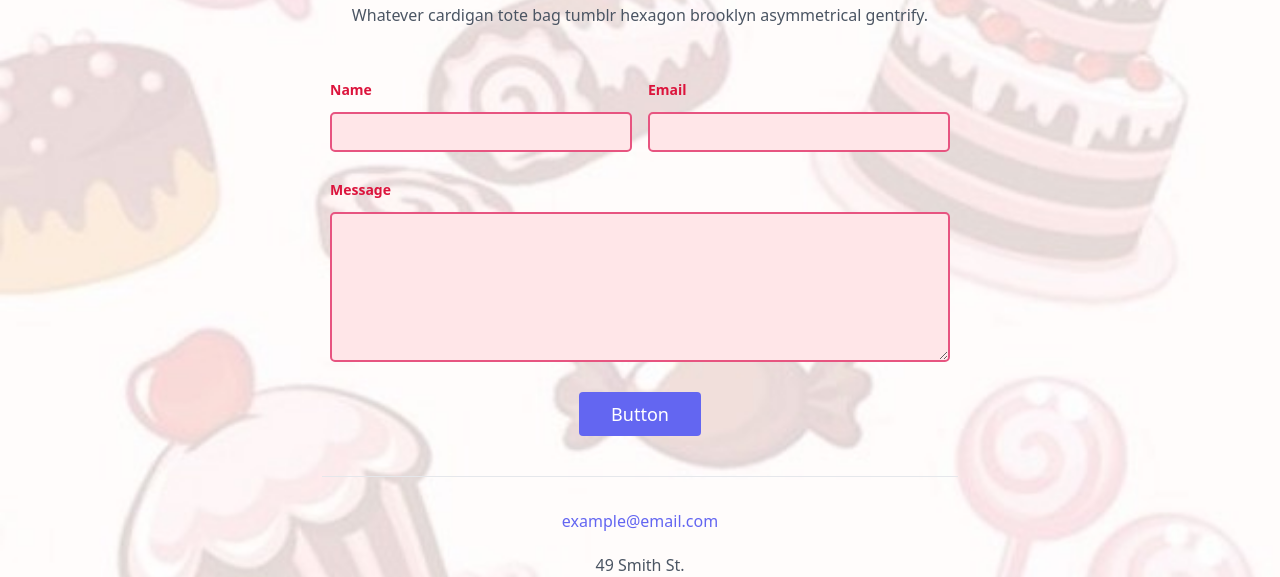
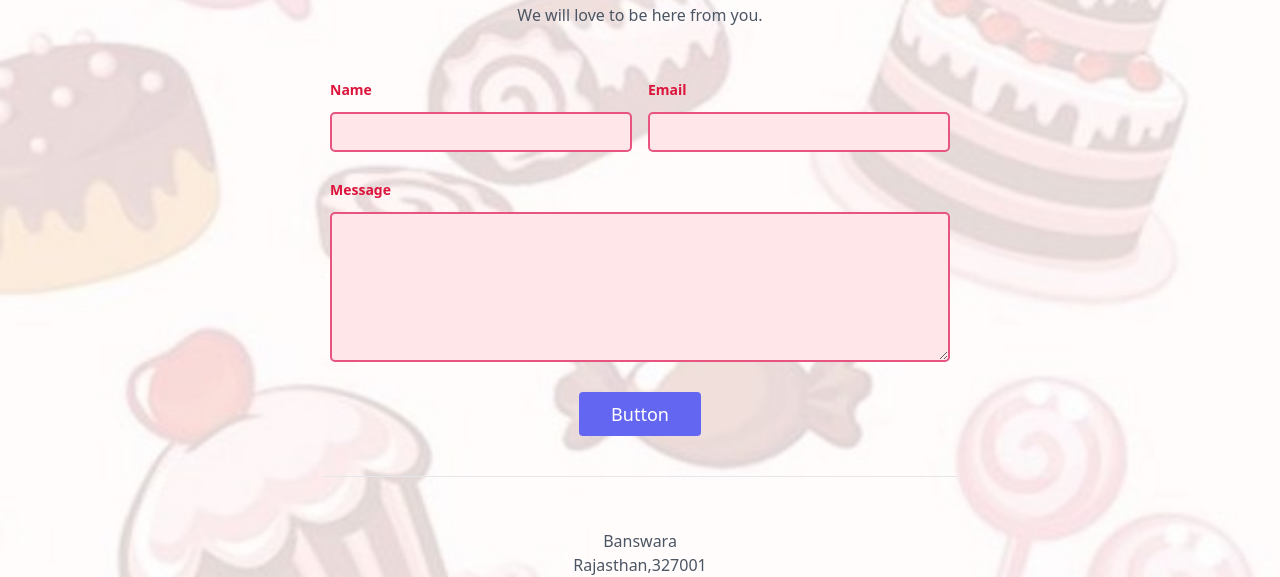
Before and after one commit to ArtyVisual/Website, a plain HTML site: page feedback1.html in a window 1280 px wide. Shown: the part 224-801 px from the top of the page. Drawn offline with nearby package versions, Linux system fonts and the light colour scheme.

Commit message:
Update feedback1.html

```diff
--- a/feedback1.html
+++ b/feedback1.html
@@ -30,7 +30,7 @@
   <div class="container px-5 py-24 mx-auto">
     <div class="flex flex-col text-center w-full mb-12">
       <h1 style="font-size:45px" class="sm:text-3xl text-2xl font-medium title-font mb-4 text-gray-900">Contact Us</h1>
-      <p class="lg:w-2/3 mx-auto leading-relaxed text-base">Whatever cardigan tote bag tumblr hexagon brooklyn asymmetrical gentrify.</p>
+      <p class="lg:w-2/3 mx-auto leading-relaxed text-base">We will love to be here from you.</p>
     </div>
     <div class="lg:w-1/2 md:w-2/3 mx-auto">
       <div class="flex flex-wrap -m-2">
@@ -56,9 +56,9 @@
           <button class="flex mx-auto text-white bg-indigo-500 border-0 py-2 px-8 focus:outline-none hover:bg-indigo-600 rounded text-lg">Button</button>
         </div>
         <div class="p-2 w-full pt-8 mt-8 border-t border-gray-200 text-center">
-          <a class="text-indigo-500">example@email.com</a>
-          <p class="leading-normal my-5">49 Smith St.
-            <br>Saint Cloud, MN 56301
+          <a class="text-indigo-500"></a>
+          <p class="leading-normal my-5">Banswara
+            <br>Rajasthan,327001
           </p>
           <span class="inline-flex">
             <a class="text-gray-500">
```
